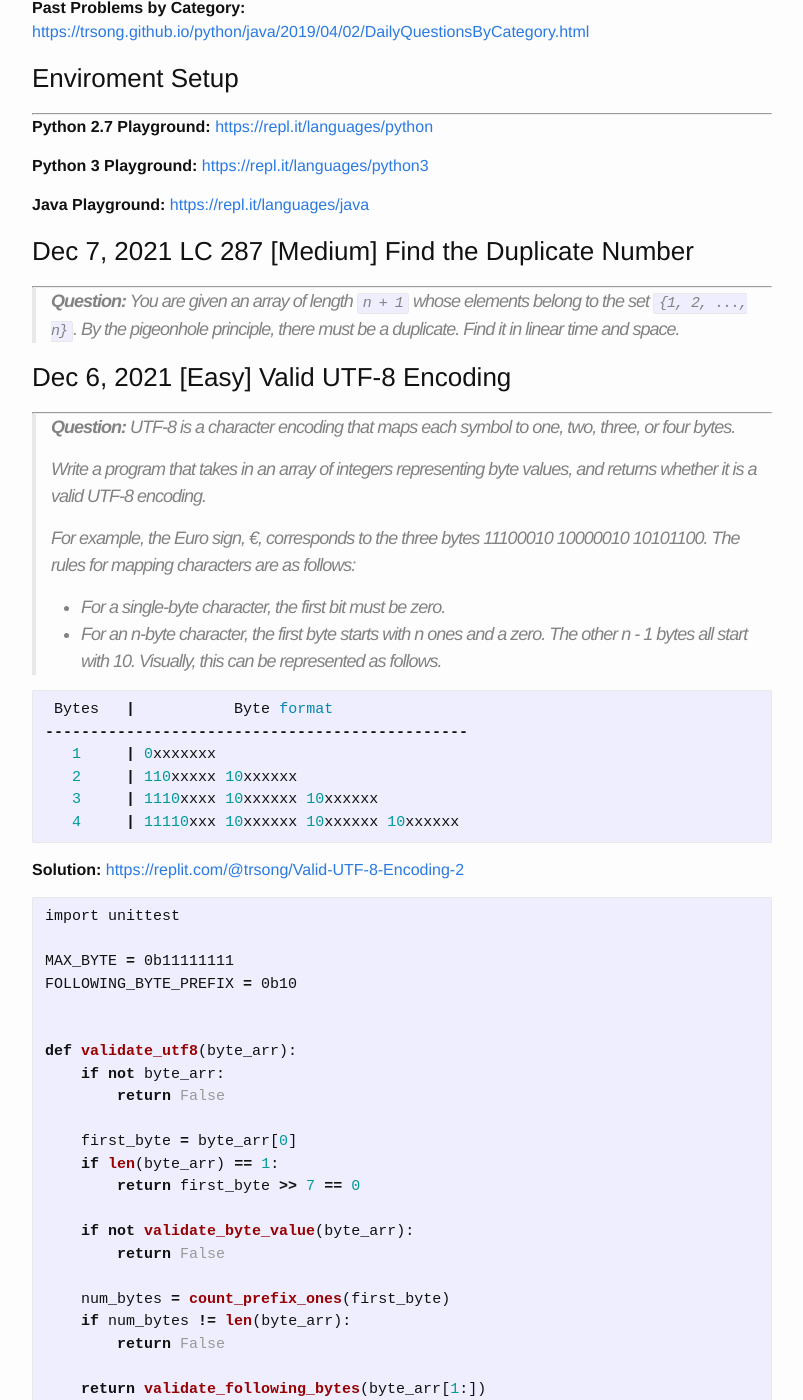
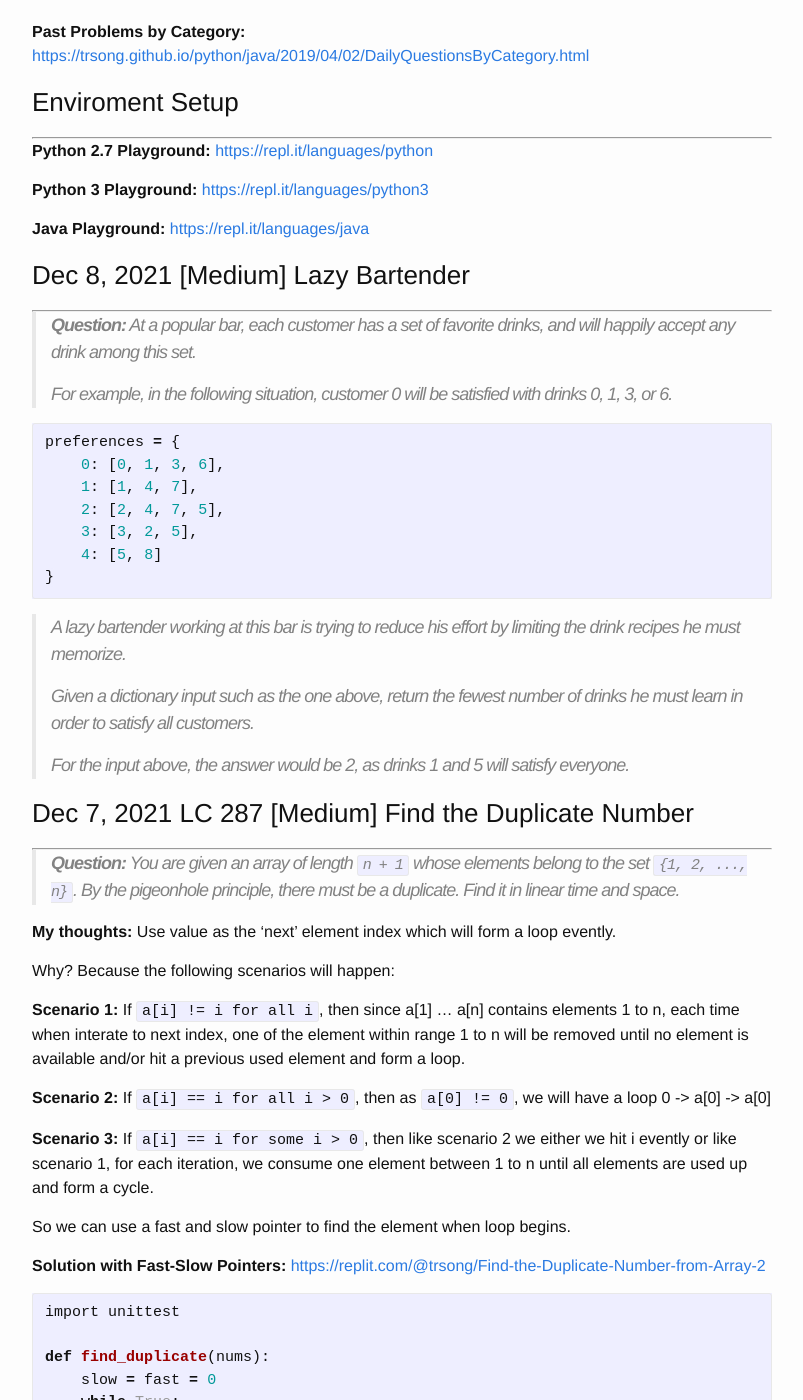
Before and after one commit to trsong/trsong.github.io, a Jekyll site: the page built from _posts/2021-11-01-DailyQuestionsNov.md, in a window 1280 px wide and 1400 px high, scrolled down 1218 px. Shown: the whole window, without its empty margins (238-1041 px from the left). Built offline with Jekyll 4.4.1, drawn with Linux system fonts in a browser that asks for light colours; some of the changed text lies outside the part shown.

Commit message:
Add solution to Dec 7 question and add Dec 8 question.

````diff
--- a/_posts/2021-11-01-DailyQuestionsNov.md
+++ b/_posts/2021-11-01-DailyQuestionsNov.md
@@ -21,9 +21,103 @@ categories: Python/Java
 **Java Playground:** [https://repl.it/languages/java](https://repl.it/languages/java)
 
 
+
+### Dec 8, 2021 \[Medium\] Lazy Bartender
+---
+> **Question:** At a popular bar, each customer has a set of favorite drinks, and will happily accept any drink among this set.
+>
+> For example, in the following situation, customer 0 will be satisfied with drinks 0, 1, 3, or 6.
+
+```py
+preferences = {
+    0: [0, 1, 3, 6],
+    1: [1, 4, 7],
+    2: [2, 4, 7, 5],
+    3: [3, 2, 5],
+    4: [5, 8]
+}
+```
+
+> A lazy bartender working at this bar is trying to reduce his effort by limiting the drink recipes he must memorize.
+>
+> Given a dictionary input such as the one above, return the fewest number of drinks he must learn in order to satisfy all customers.
+>
+> For the input above, the answer would be 2, as drinks 1 and 5 will satisfy everyone.
+
+
+
 ### Dec 7, 2021 LC 287 \[Medium\] Find the Duplicate Number
 ---
 > **Question:** You are given an array of length `n + 1` whose elements belong to the set `{1, 2, ..., n}`. By the pigeonhole principle, there must be a duplicate. Find it in linear time and space.
+
+
+**My thoughts:** Use value as the 'next' element index which will form a loop evently.
+
+Why? Because the following scenarios will happen:
+
+**Scenario 1:** If `a[i] != i for all i`, then since a[1] ... a[n] contains elements 1 to n, each time when interate to next index, one of the element within range 1 to n will be removed until no element is available and/or hit a previous used element and form a loop.
+
+**Scenario 2:** If `a[i] == i for all i > 0`, then as `a[0] != 0`, we will have a loop 0 -> a[0] -> a[0]
+
+**Scenario 3:** If `a[i] == i for some i > 0`, then like scenario 2 we either we hit i evently or like scenario 1, for each iteration, we consume one element between 1 to n until all elements are used up and form a cycle.
+
+So we can use a fast and slow pointer to find the element when loop begins.
+
+**Solution with Fast-Slow Pointers:** [https://replit.com/@trsong/Find-the-Duplicate-Number-from-Array-2](https://replit.com/@trsong/Find-the-Duplicate-Number-from-Array-2)
+```py
+import unittest
+
+def find_duplicate(nums):
+    slow = fast = 0
+    while True:
+        fast = nums[nums[fast]]
+        slow = nums[slow]
+        if slow == fast:
+            break
+
+    p = 0
+    while p != slow:
+        p = nums[p]
+        slow = nums[slow]
+    return p
+
+
+class FindDuplicateSpec(unittest.TestCase):
+    def test_all_numbers_are_same(self):
+        self.assertEqual(2, find_duplicate([2, 2, 2, 2, 2]))
+
+    def test_number_duplicate_twice(self):
+        # index: 0 1 2 3 4 5 6
+        # value: 2 6 4 1 3 1 5
+        # chain: 0 -> 2 -> 4 -> 3 -> 1 -> 6 -> 5 -> 1
+        #                            ^              ^
+        self.assertEqual(1, find_duplicate([2, 6, 4, 1, 3, 1, 5]))
+
+    def test_rest_of_element_form_a_loop(self):
+        # index: 0 1 2 3 4
+        # value: 3 1 3 4 2
+        # chain: 0 -> 3 -> 4 -> 2 -> 3
+        #             ^              ^
+        self.assertEqual(3, find_duplicate([3, 1, 3, 4, 2]))
+
+    def test_rest_of_element_are_sorted(self):
+        # index: 0 1 2 3 4
+        # value: 4 1 2 3 4
+        # chain: 0 -> 4 -> 4
+        #             ^    ^
+        self.assertEqual(4, find_duplicate([4, 1, 2, 3, 4]))
+
+    def test_number_duplicate_more_than_twice(self):
+        # index: 0 1 2 3 4 5 6 7 8 9
+        # value: 2 5 9 6 9 3 8 9 7 1
+        # chain: 0 -> 2 -> 9 -> 1 -> 5 -> 3 -> 6 -> 8 -> 7 -> 9
+        #                  ^                                  ^
+        self.assertEqual(9, find_duplicate([2, 5, 9, 6, 9, 3, 8, 9, 7, 1]))
+
+
+if __name__ == '__main__':
+    unittest.main(exit=False, verbosity=2)
+```
 
 
 ### Dec 6, 2021 \[Easy\] Valid UTF-8 Encoding
````
